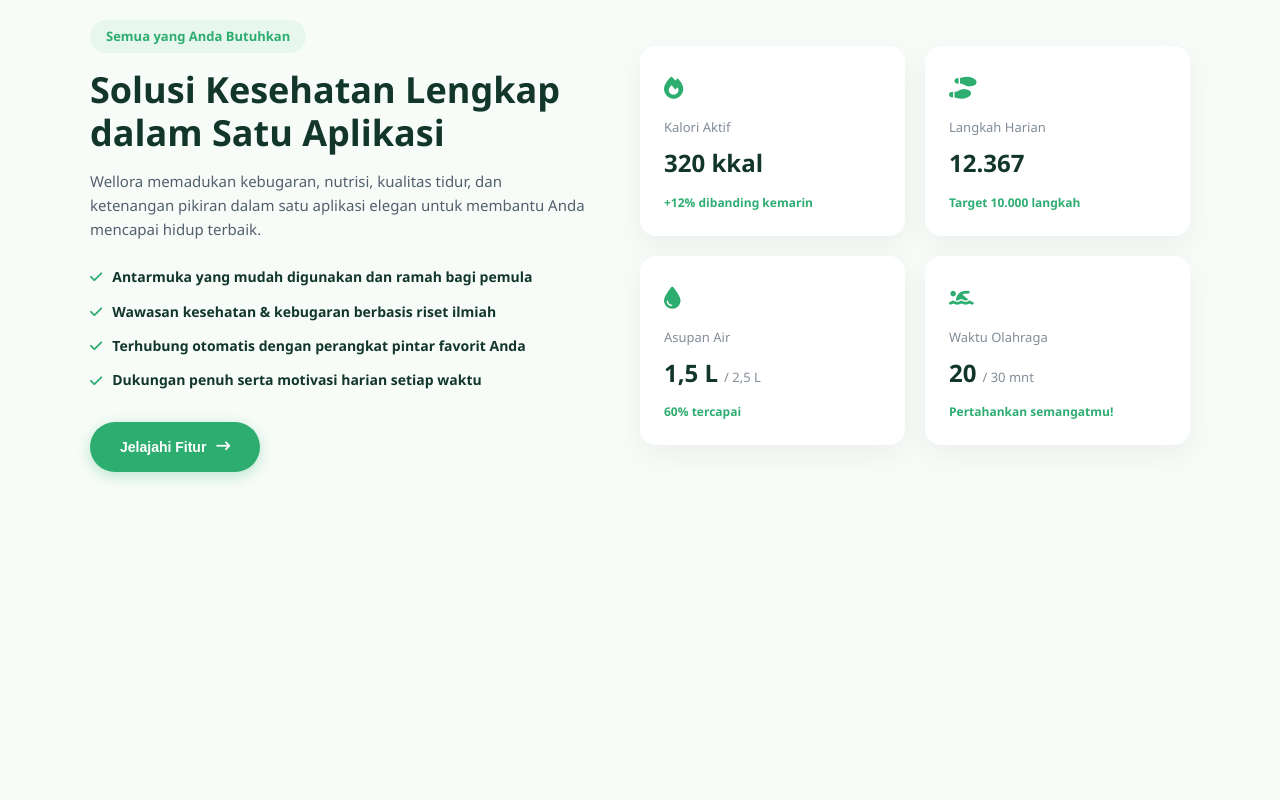
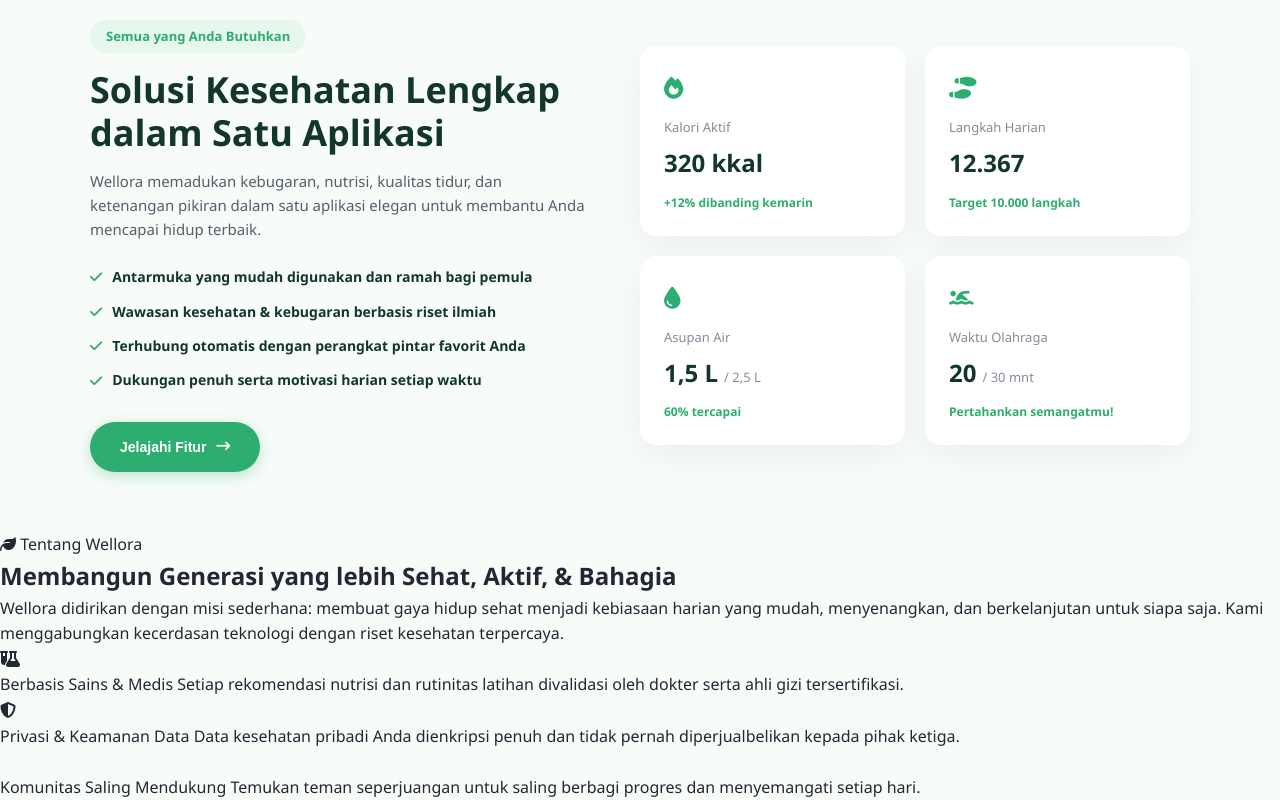
Before and after one commit to Daffa4arya/Wellora, a plain HTML site: page index.html in a window 1280 px wide. Shown: the part 1198-1998 px from the top of the page. Before the commit the page ends 1730 px from the top, so only its background shows below. Drawn offline with Linux system fonts and the light colour scheme.

Commit message:
first commit

```diff
--- a/index.html
+++ b/index.html
@@ -168,5 +168,52 @@
       </div>
     </div>
   </section>
+  <!-- About us -->
+   <section class="about">
+    <div class="kiri">
+      <span class="aboutbadge">
+       <i class="fa-solid fa-leaf"></i> Tentang Wellora
+      </span>
+      <h2 class="title">Membangun Generasi yang lebih Sehat, Aktif, & Bahagia</h2>
+      <p class="decs">
+        Wellora didirikan dengan misi sederhana: membuat gaya hidup sehat menjadi kebiasaan harian yang mudah, menyenangkan, dan berkelanjutan untuk siapa saja. Kami menggabungkan kecerdasan teknologi dengan riset kesehatan terpercaya.
+      </p>
+      <div class="aboutvalues">
+        <!-- value1 -->
+         <div class="valueitem">
+          <div class="valueicon">
+            <i class="fa-solid fa-flask-vial"></i>
+          </div>
+          <div class="valuetext">
+             Berbasis Sains & Medis
+             Setiap rekomendasi nutrisi dan rutinitas latihan divalidasi oleh dokter serta ahli gizi
+            tersertifikasi.
+         </div>
+        <!-- value2 -->
+          <div class="valueitem">
+           <div class="valueicon">
+            <i class="fa-solid fa-shield-halved"></i>
+           </div>
+           <div class="valuetext">
+             Privasi & Keamanan Data
+             Data kesehatan pribadi Anda dienkripsi penuh dan tidak pernah diperjualbelikan kepada pihak ketiga.
+
+           </div>
+          </div>
+        <!-- value3 -->
+          <div class="valueitem">
+           <div class="valueicon">
+            <i class="fa-solid fa-usersj"></i>
+           </div>
+           <div class="valuetext">
+            Komunitas Saling Mendukung
+            Temukan teman seperjuangan untuk saling berbagi progres dan menyemangati setiap hari.
+          </div>
+      </div>
+     </div>
+    <div class="kanan">
+
+    </div>
+   </section>
 </body>
 </html>
```
